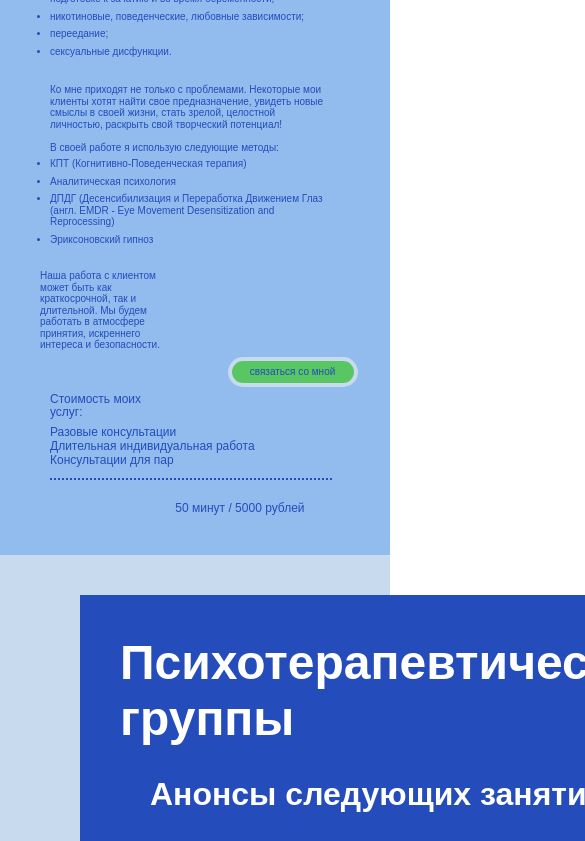
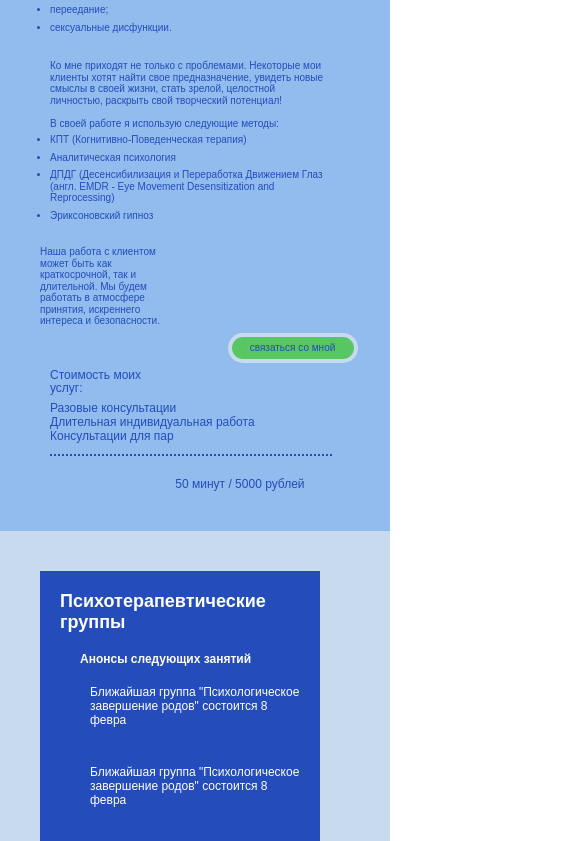
Before and after one commit to Tarantata/Psyholog_landing, a React (Create React App) app: page / in a window 390 px wide. Shown: the part 1156-1997 px from the top of the page, 585 px wide, since content can reach past the window. Built offline with nearby package versions, Linux system fonts and the light colour scheme.

Commit message:
25.12.2024 section groups updated

```diff
--- a/src/components/Description.css
+++ b/src/components/Description.css
@@ -9,3 +9,31 @@
   color: #244CBB;
   font-size: 24px;
 }
+
+@media (max-width: 1024px) {
+  .description_text {
+    font-size: 20px;
+    margin: 10px;
+  }
+}
+
+@media (max-width: 768px) {
+  .description_frame {
+    margin-bottom: 20px;
+  }
+  .description_text {
+    font-size: 16px;
+    margin: 10px;
+  }
+}
+
+@media (max-width: 540px) {
+  .description_frame {
+    margin-bottom: 10px;
+  }
+  .description_text {
+    font-size: 10px;
+    margin: 6px;
+  }
+
+}
--- a/src/components/Groups.css
+++ b/src/components/Groups.css
@@ -62,3 +62,97 @@
   padding: 30px 30px 30px 140px;
   margin-top: 120px;
 }
+
+@media (max-width: 1280px) {
+  .groups_title {
+    font-size: 40px;
+  }
+  .groups_adt, .groups_notice {
+    font-size: 30px;
+  }
+  .groups_frontlayer {
+    padding-left: 100px;
+  }
+}
+
+@media (max-width: 1024px) {
+  .groups_frame {
+    grid-template-columns: 80px auto 80px;
+  }
+  .groups_title {
+    font-size: 32px;
+  }
+  .groups_adt {
+    margin: 20px;
+    font-size: 24px;
+  }
+  .groups_notice {
+    margin-left: 30px;
+    font-size: 24px;
+  }
+  .groups_frontlayer {
+    margin-top: 80px;
+    padding: 20px 20px 20px 60px;
+  }
+}
+
+@media (max-width: 768px) {
+  .groups {
+    padding: 0 60px;
+  }
+  .groups_title {
+    font-size: 26px;
+  }
+  .groups_adt, .groups_notice {
+    font-size: 20px;
+  }
+  .groups_notice {
+    min-height: 100px;
+  }
+  .groups_frame {
+    grid-template-columns: 40px auto 40px;
+    grid-template-rows: 360px auto 200px;
+  }
+  .groups_backlayer {
+    padding: 20px;
+  }
+  .groups_frontlayer {
+    margin-top: 0px;
+    margin-bottom: 0px;
+    padding-left: 40px;
+  }
+}
+
+@media (max-width: 640px) {
+  .groups {
+    padding: 0 50px;
+  }
+  .groups_frame {
+    grid-template-columns: 30px auto 30px;
+    grid-template-rows: 280px auto 200px;
+  }
+  .groups_title {
+    font-size: 20px;
+  }
+  .groups_adt, .groups_notice {
+    font-size: 16px;
+  }
+  .groups_notice {
+    min-height: 80px;
+  }
+}
+
+@media (max-width: 540px) {
+  .groups {
+    padding: 0 40px;
+  }
+  .groups_title {
+    font-size: 18px;
+  }
+  .groups_adt, .groups_notice {
+    font-size: 12px;
+  }
+  .groups_frontlayer {
+    padding-left: 30px;
+  }
+}
--- a/src/components/Main.css
+++ b/src/components/Main.css
@@ -72,7 +72,7 @@
   grid-row: 1/ span 3;
 }
 
-.main_notice {
+/* .main_notice {
   min-height: 80px;
   padding: 20px 0;
   text-align: left;
@@ -82,7 +82,7 @@
   margin-left: 24px;
   grid-column: 1;
   grid-row: 4;
-}
+}  */
 
 @media (max-width: 1280px) {
   .main_frame {
--- a/src/components/Main.js
+++ b/src/components/Main.js
@@ -29,7 +29,7 @@ function Main() {
         <div className="main_connect">
           <Connect />
         </div>
-        <div className="main_notice">
+        {/* <div className="main_notice">
          <TypeAnimation
             sequence={[
               'Ближайшая группа по ..... состоится .....',
@@ -41,7 +41,7 @@ function Main() {
             repeat={Infinity}
             cursor={false}
          />
-        </div>
+        </div> */}
       </div>
     </section>
   );
```
